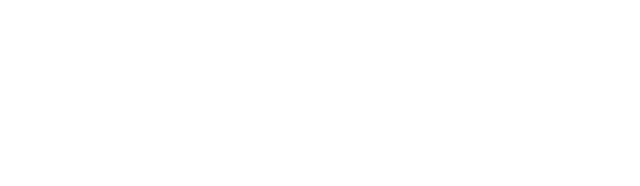
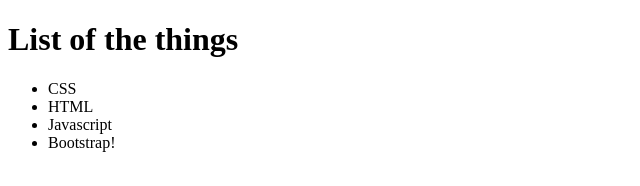
Before and after one commit to abroccoli/silly_page, a plain HTML site: page index.html in a window 1280 px wide. Shown: the whole page, without its empty margins (0-640 px from the left). Drawn offline with Linux system fonts and the light colour scheme.

Commit message:
Linked to stylesheet, added unordered list

```diff
--- a/index.html
+++ b/index.html
@@ -1,9 +1,16 @@
 <!DOCTYPE html>
 <html>
 <head>
-  <title></title>
+  <title>Silly Page!</title>
+  <link href="main.css" rel="stylesheet">
 </head>
 <body>
-
+  <h1>List of the things</h1>
+  <ul>
+    <li>CSS</li>
+    <li>HTML</li>
+    <li>Javascript</li>
+    <li>Bootstrap!</li>
+  </ul>
 </body>
 </html>
```
